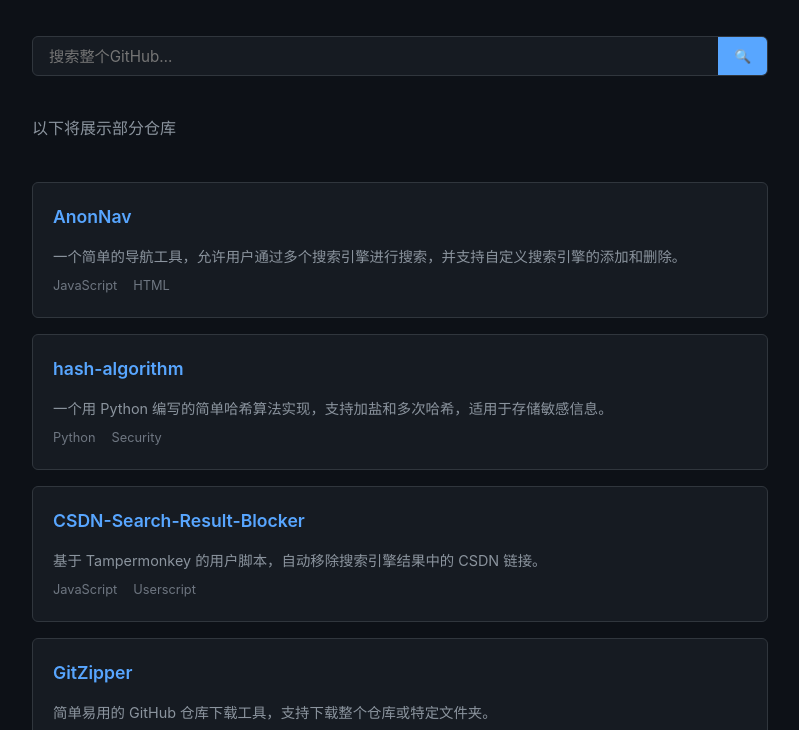
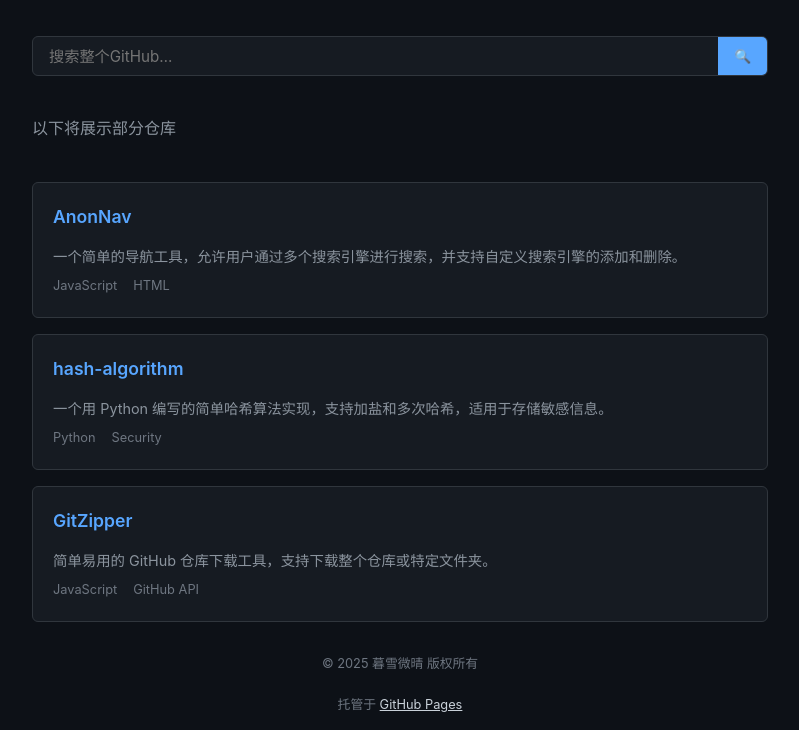
Before and after one commit to Twilightsnow2009/MyWeb, a plain HTML site: page index.html in a window 1280 px wide. Shown: the part 132-862 px from the top of the page, without its empty margins (240-1039 px from the left). Drawn offline with Linux system fonts and the light colour scheme; a script that the page names is missing.

Commit message:
index.html

```diff
--- a/index.html
+++ b/index.html
@@ -46,12 +46,6 @@
     </div>
 
     <div class="repo-card">
-      <h3 class="repo-title"><a href="https://github.com/Twilightsnow2009/CSDN-Search-Result-Blocker">CSDN-Search-Result-Blocker</a></h3>
-      <p class="repo-desc">基于 Tampermonkey 的用户脚本，自动移除搜索引擎结果中的 CSDN 链接。</p>
-      <div class="repo-meta"><span>JavaScript</span><span>Userscript</span></div>
-    </div>
-
-    <div class="repo-card">
       <h3 class="repo-title"><a href="https://github.com/Twilightsnow2009/GitZipper">GitZipper</a></h3>
       <p class="repo-desc">简单易用的 GitHub 仓库下载工具，支持下载整个仓库或特定文件夹。</p>
       <div class="repo-meta"><span>JavaScript</span><span>GitHub API</span></div>
```
